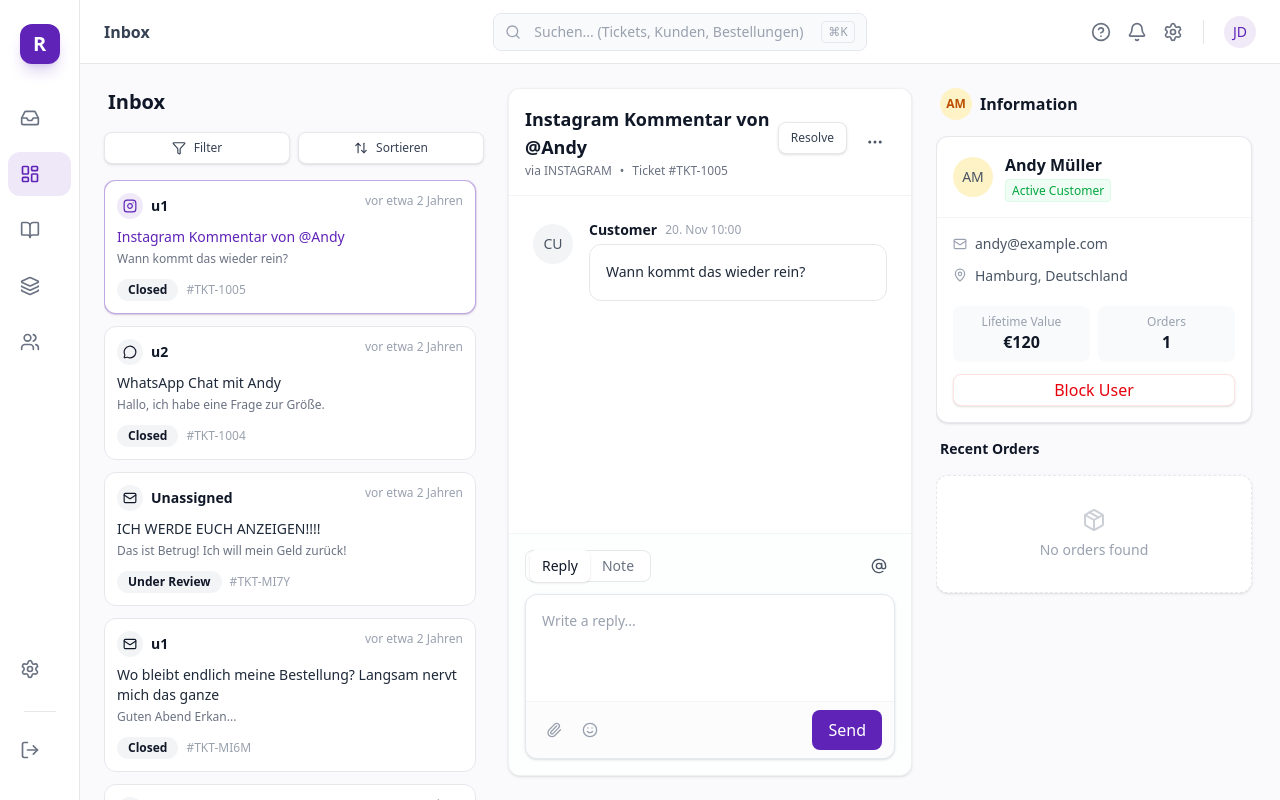
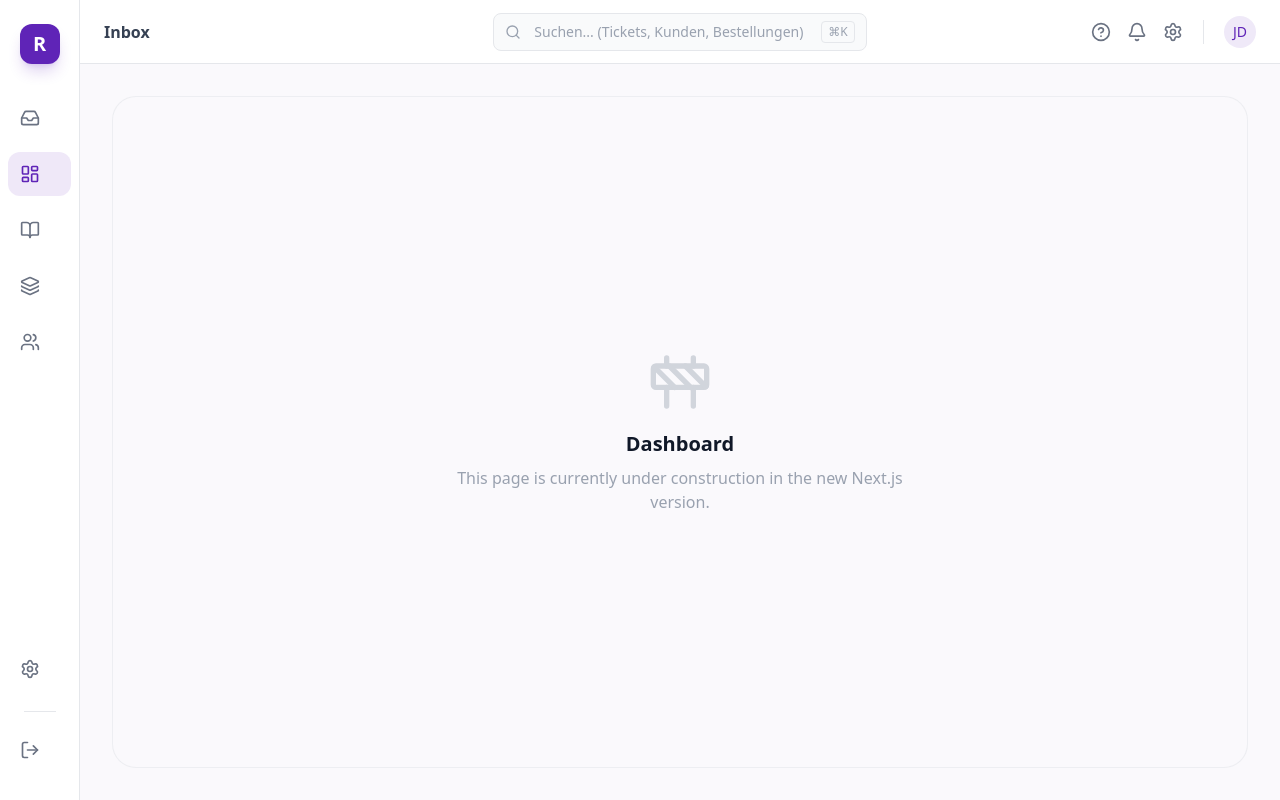
Before and after one commit to fafsfafaf/ai-support-dashboard-v2, a Next.js app: page / in a window 1280 px wide. Both pictures are taken after a click on the button 39 px from the left and 174 px from the top of the page. Built offline with nearby package versions, Linux system fonts and the light colour scheme.

Commit message:
Fix navigation state management

```diff
--- a/src/app/page.tsx
+++ b/src/app/page.tsx
@@ -1,11 +1,36 @@
 
+"use client";
+
+import React, { useState } from 'react';
 import { AppShell } from '@/components/layout/app-shell';
 import InboxView from '@/components/inbox/inbox-view';
+import { PlaceholderView } from '@/components/placeholder-view';
 
 export default function Home() {
+  const [activePage, setActivePage] = useState('Inbox');
+
+  const renderContent = () => {
+    switch (activePage) {
+      case 'Inbox':
+        return <InboxView />;
+      case 'Dashboard':
+        return <PlaceholderView title="Dashboard" />;
+      case 'Knowledge':
+        return <PlaceholderView title="Knowledge Base" />;
+      case 'Organisation':
+        return <PlaceholderView title="Organizations" />;
+      case 'Team':
+        return <PlaceholderView title="Team Management" />;
+      case 'Einstellungen':
+        return <PlaceholderView title="Settings" />;
+      default:
+        return <InboxView />;
+    }
+  };
+
   return (
-    <AppShell>
-      <InboxView />
+    <AppShell activePage={activePage} onPageChange={setActivePage}>
+      {renderContent()}
     </AppShell>
   );
 }
--- a/src/components/layout/app-shell.tsx
+++ b/src/components/layout/app-shell.tsx
@@ -1,22 +1,22 @@
 
 "use client";
 
-import React, { ReactNode, useState } from 'react';
+import React, { ReactNode } from 'react';
 import { Sidebar } from './sidebar';
 import { Header } from './header';
 
 interface AppShellProps {
     children: ReactNode;
+    activePage: string;
+    onPageChange: (page: string) => void;
 }
 
-export const AppShell: React.FC<AppShellProps> = ({ children }) => {
-    const [activePage, setActivePage] = useState('Inbox');
-
+export const AppShell: React.FC<AppShellProps> = ({ children, activePage, onPageChange }) => {
     return (
         <div className="flex h-screen w-full bg-[#FAF9FC] text-gray-900 font-sans overflow-hidden">
             <Sidebar
                 activePage={activePage}
-                setActivePage={setActivePage}
+                setActivePage={onPageChange}
             />
 
             <div className="flex-1 flex flex-col min-w-0">
--- /dev/null
+++ b/src/components/placeholder-view.tsx
@@ -0,0 +1,19 @@
+
+import React from 'react';
+import { Construction } from 'lucide-react';
+
+interface PlaceholderViewProps {
+    title: string;
+}
+
+export const PlaceholderView: React.FC<PlaceholderViewProps> = ({ title }) => {
+    return (
+        <div className="flex-1 flex items-center justify-center text-gray-400 bg-gray-50/50 rounded-3xl border border-gray-200/60 m-2">
+            <div className="text-center">
+                <Construction className="h-16 w-16 mx-auto mb-4 text-gray-300" />
+                <h2 className="text-xl font-bold text-gray-900 mb-2">{title}</h2>
+                <p className="max-w-md mx-auto">This page is currently under construction in the new Next.js version.</p>
+            </div>
+        </div>
+    );
+};
```
